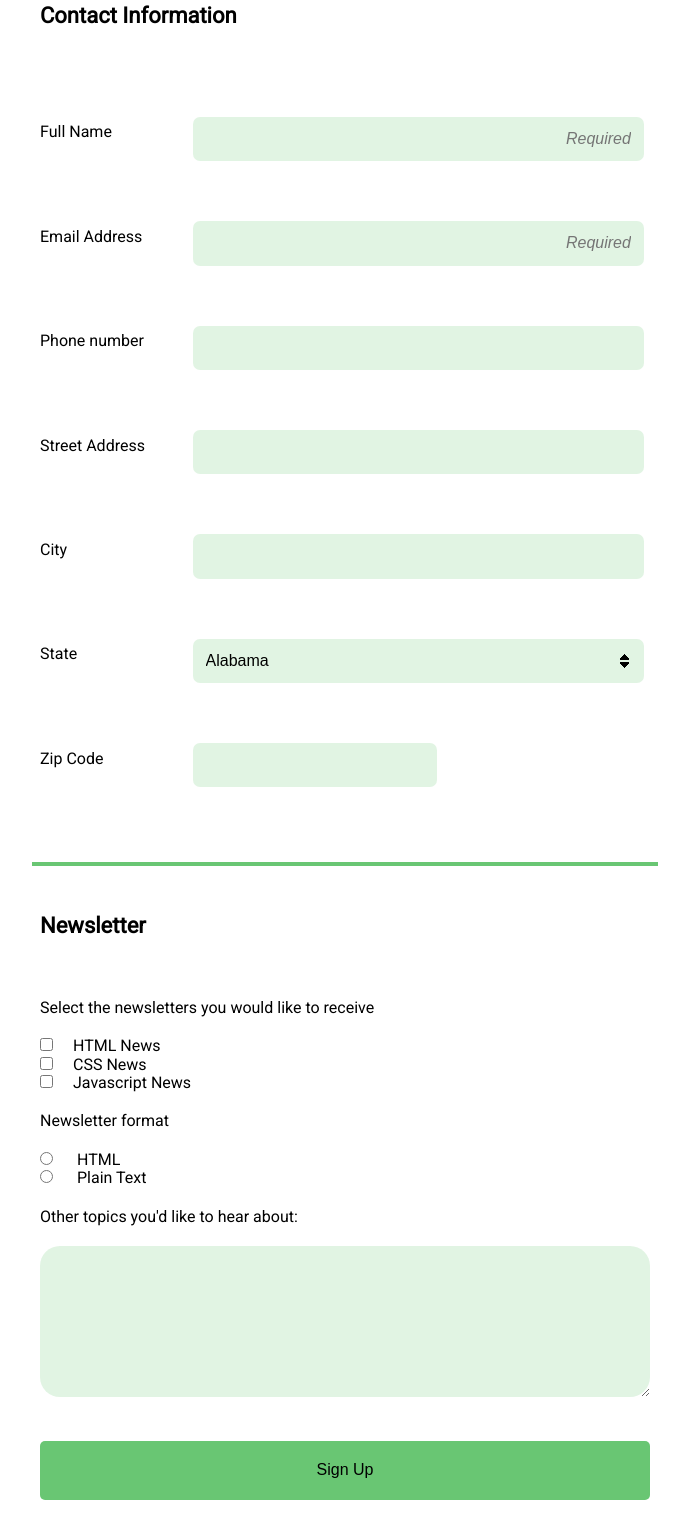
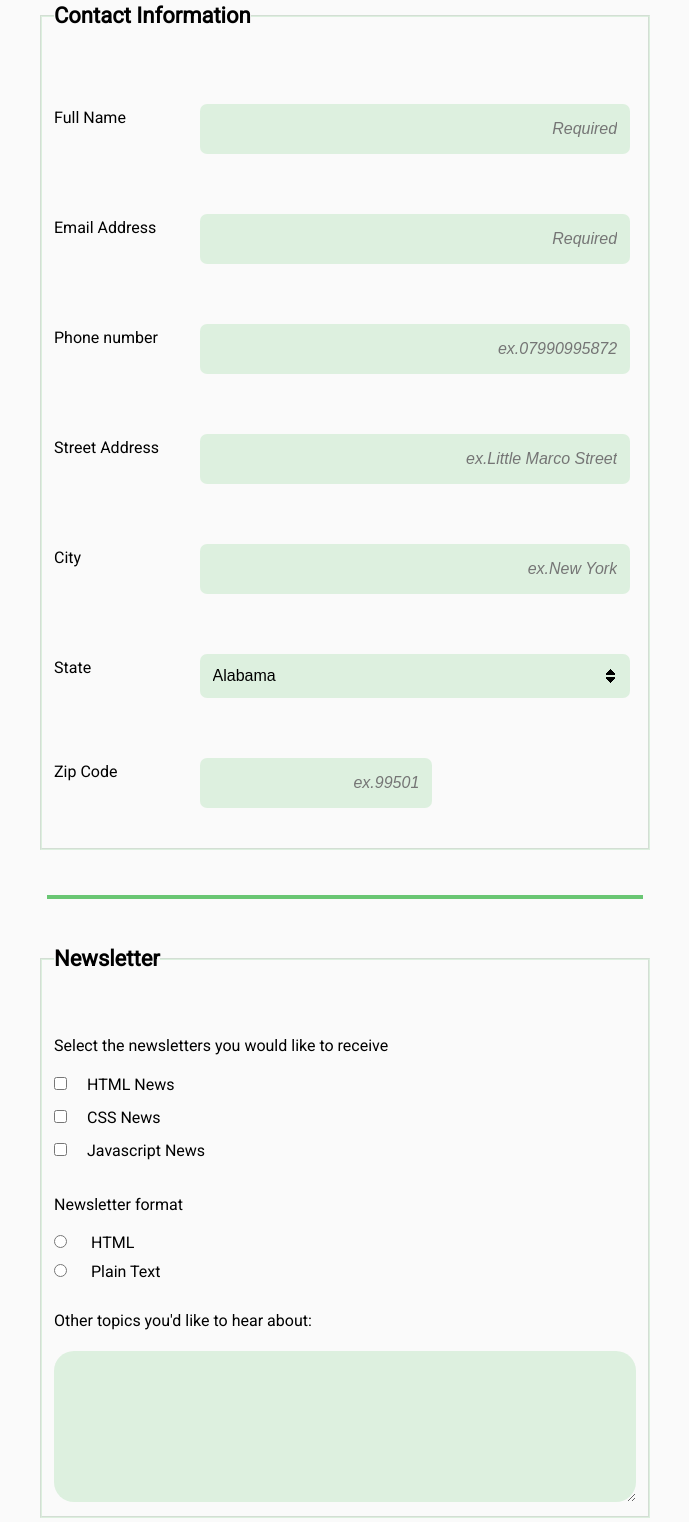
Before and after one commit to mxms1/Techdegree-project-3, a plain HTML site: page index.html in a window 1280 px wide. Shown: the part 301-1823 px from the top of the page, without its empty margins (295-984 px from the left). Drawn offline with Linux system fonts and the light colour scheme.

Commit message:
pretty good

```diff
--- a/css/styles.css
+++ b/css/styles.css
@@ -43,8 +43,7 @@ font-size: 22px;
 margin-bottom: 40px;
 }
 
-.mainform,
-.secondaryform{
+.mainform{
   margin: 0px 15px 0 15px;
 
 
@@ -66,8 +65,7 @@ margin: 12px;
 
 .seperator,
 .seperator2{
-border-top-color: rgb(105, 198, 115);
-
+  border-top-color: rgb(105, 198, 115);
   border-style: solid;
   padding: 1px;
   margin:45px 7px;
@@ -180,7 +178,7 @@ div{
 display: flex;
 
 }
-div > input, select{
+.firstfieldset input, select{
   display: inline-block;
       width: 74%;
 float: right;
@@ -190,7 +188,7 @@ display: flex;
 
 }
 
-div > label{
+.firstfieldset label{
         display: inline-block;
         text-align: left;
         width: 25%;
@@ -200,3 +198,47 @@ div > label{
 
             }
  }
+
+ fieldset{
+   border-color: rgba(105, 198, 115,0.2);
+
+
+ }
+
+.firstfieldset input{
+ height:50px;
+  transition-property: border, height;
+    transition-duration: 1s;
+    transition-timing-function: ease-in-out;
+
+
+
+}
+ input:focus{
+   background-color: rgba(105, 198, 115,0.8);
+   outline:none;
+   border-width: medium;
+   border-style: solid;
+   border-color: darkblue;
+   height:75px;
+
+
+
+ }
+
+
+ body{
+   background-color: rgba(0, 0, 0, 0.02);
+
+ }
+ .secondfieldset > div{
+   margin-bottom:15px;
+
+
+ }
+
+.secondfieldset input[type="radio"]{
+  margin-bottom: 15px;
+
+
+}
--- a/index.html
+++ b/index.html
@@ -26,30 +26,32 @@
 <div class="seperator"></div>
 
 <form class="mainform clearfix" action="index.html" method="post">
-  <h1 class="title">Contact Information</h1><br>
+  <fieldset class="firstfieldset">
+    <legend class="title">Contact Information</legend>
+
   <div>
       <label for="name">Full Name</label><br>
-      <input type="text" name="name" id="name" placeholder="Required">
+      <input type="text" name="name" id="name" placeholder="Required" required>
   </div>
 
   <div>
     <label for="email">Email Address</label><br>
-    <input type="tel" name="email" id="email" placeholder="Required">
+    <input type="email" name="email" id="email" placeholder="Required" required>
   </div>
 
   <div>
     <label for="phone">Phone number</label><br>
-    <input type="text" name="phone" id="phone">
+    <input type="tel" name="phone" id="phone" placeholder="ex.07990995872">
   </div>
 
   <div>
       <label for="street">Street Address</label><br>
-      <input type="text" name="street" id="street">
+      <input type="text" name="street" id="street" placeholder="ex.Little Marco Street">
   </div>
 
     <div>
         <label for="city">City</label><br>
-        <input type="text" name="city" id="city">
+        <input type="text" name="city" id="city" placeholder="ex.New York">
     </div>
 
       <div>
@@ -131,46 +133,56 @@
   <option value="AA">Armed Forces Americas</option>
 <option value="AP">Armed Forces Pacific</option>
 <option value="AE">Armed Forces Others</option>
+
 </optgroup>
 </select>
 </div>
+
 <div>
           <label for="zip">Zip Code</label><br>
-            <input type="text" name="zip" id="zip">
+            <input type="text" name="zip" id="zip" placeholder="ex.99501">
             </div>
-</form>
+          </fieldset>
+
 
 <div class="seperator2"></div>
 
-<form class="secondaryform" action="index.html" method="post">
-  <h1 class="title">Newsletter</h1>
-  <p class="formtitle">Select the newsletters you would like to receive</p>
+<fieldset class="secondfieldset">
+  <legend class="title">
+  Newsletter
+</legend>
+<p class="formtitle">Select the newsletters you would like to receive</p>
 
-
-
-
+<div>
   <label for="htmlnews">
-<input type="checkbox" name="htmlnews" value="htmlnews">HTML News</label><br>
-
-
-<label for="cssnews">
-<input type="checkbox" name="cssnews" value="cssnews">CSS News</label><br>
-
-
-<label for="javascriptnews">
-<input type="checkbox" name="javascriptnews" value="javascriptnews">Javascript News</label><br>
+  <input type="checkbox" name="news" value="htmlnews">HTML News</label><br>
+</div>
+<div>
+  <label for="cssnews">
+    <input type="checkbox" name="news" value="cssnews">CSS News</label><br>
+</div>
+<div>
+  <label for="javascriptnews">
+    <input type="checkbox" name="news" value="javascriptnews">Javascript News</label><br>
+</div>
 
 <p class="formtitle">Newsletter format</p>
 
-<input type="radio" name="format" value="htmlformat">
-<label for="htmlformat">HTML</label><br>
+<section>
 
 
-<input type="radio" name="format" value="plainformat">
-<label for="plainformat">Plain Text</label>
+  <input type="radio" name="format" value="htmlformat">
+  <label for="htmlformat">HTML</label><br>
+</section>
+<section>
+  <input type="radio" name="format" value="plainformat">
+  <label for="plainformat">Plain Text</label>
+</section>
 
 <p class="formtitle">Other topics you'd like to hear about:</p>
+
 <textarea name="othertopics" rows="8" cols="80"></textarea>
+</fieldset>
 <button type="button" name="button">Sign Up</button>
 
 </form>
```
